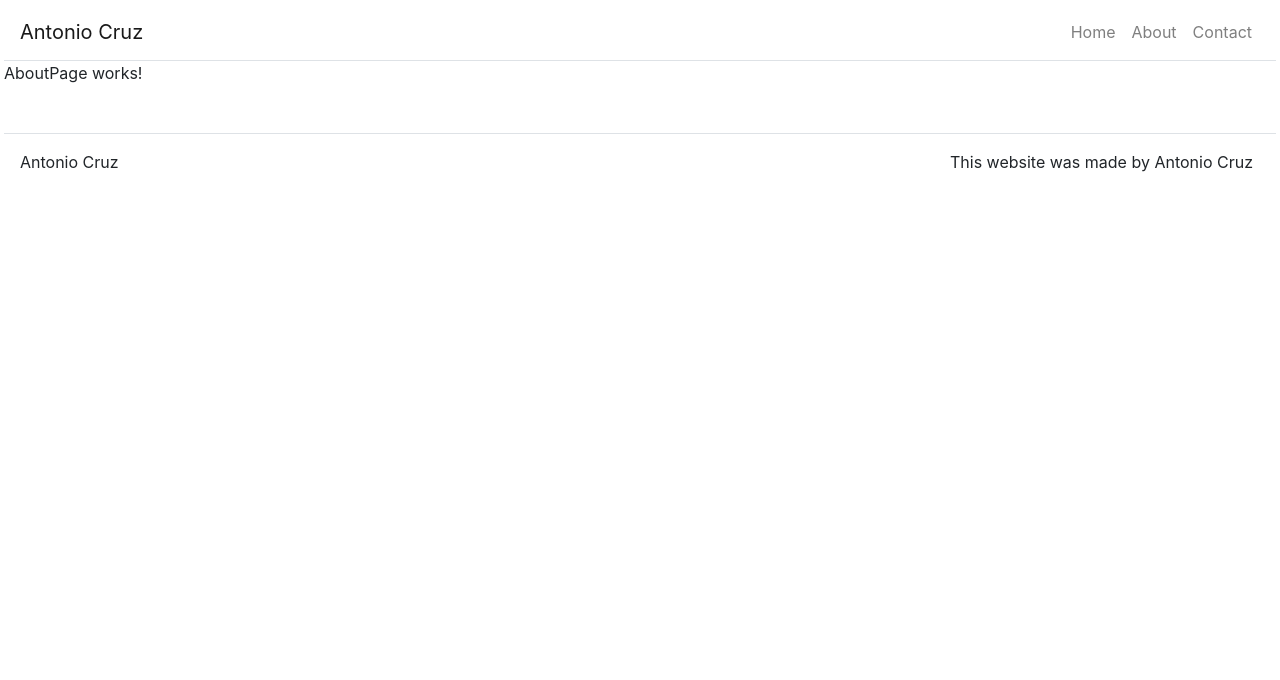
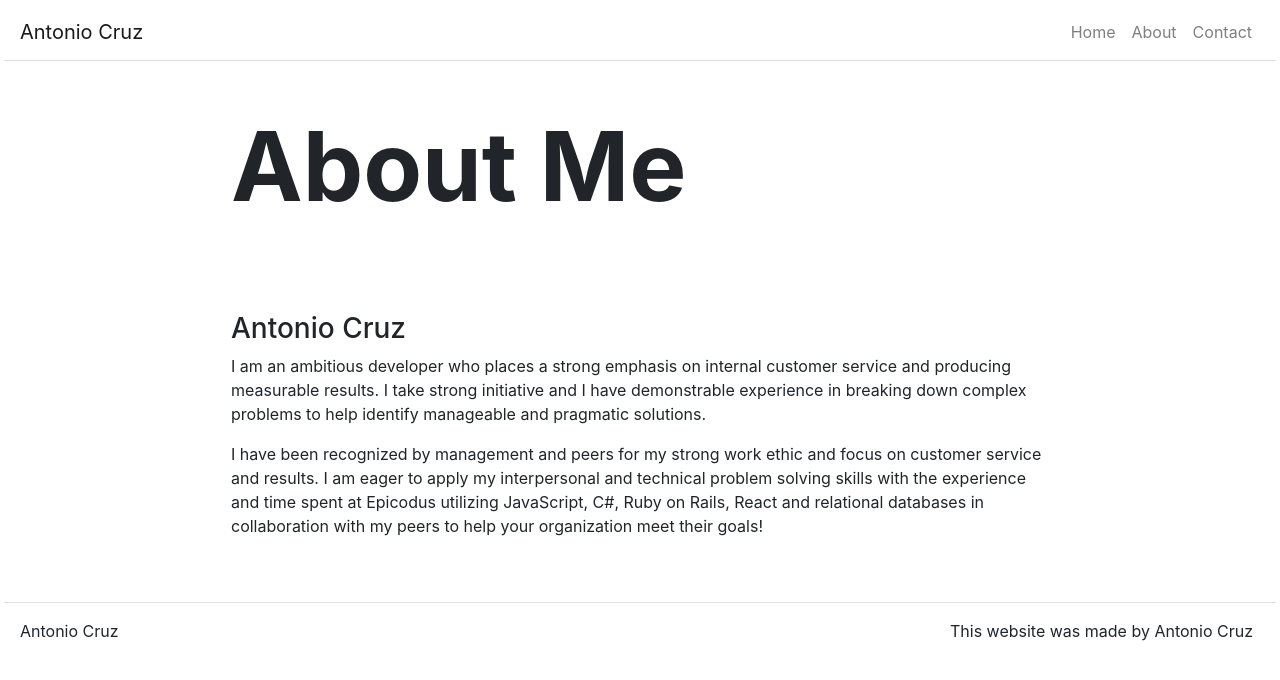
Before and after one commit to TonyBoy56/portfolio_piece, a React (Create React App) app: page /about in a window 1280 px wide. Shown: the top 680 px of the page. Built offline with nearby package versions, Linux system fonts and the light colour scheme.

Commit message:
add Antonio Cruz About Me description through the Content component.

```diff
--- a/src/pages/AboutPage.js
+++ b/src/pages/AboutPage.js
@@ -1,8 +1,20 @@
 import React from 'react';
+import Hero from '../components/Hero';
+import Content from '../components/Content';
 
-function AboutPage() {
+function AboutPage(props) {
     return (
-        <p>AboutPage works!</p>
+        <div>
+            <Hero title={props.title} />
+
+            <Content>
+                <h3>Antonio Cruz</h3>
+
+                <p>I am an ambitious developer who places a strong emphasis on internal customer service and producing measurable results. I take strong initiative and I have demonstrable experience in breaking down complex problems to help identify manageable and pragmatic solutions.</p>
+
+                <p>I have been recognized by management and peers for my strong work ethic and focus on customer service and results. I am eager to apply my interpersonal and technical problem solving skills with the experience and time spent at Epicodus utilizing JavaScript, C#, Ruby on Rails, React and relational databases in collaboration with my peers to help your organization meet their goals!</p>
+            </Content>
+        </div>
     );
 }
 
```
